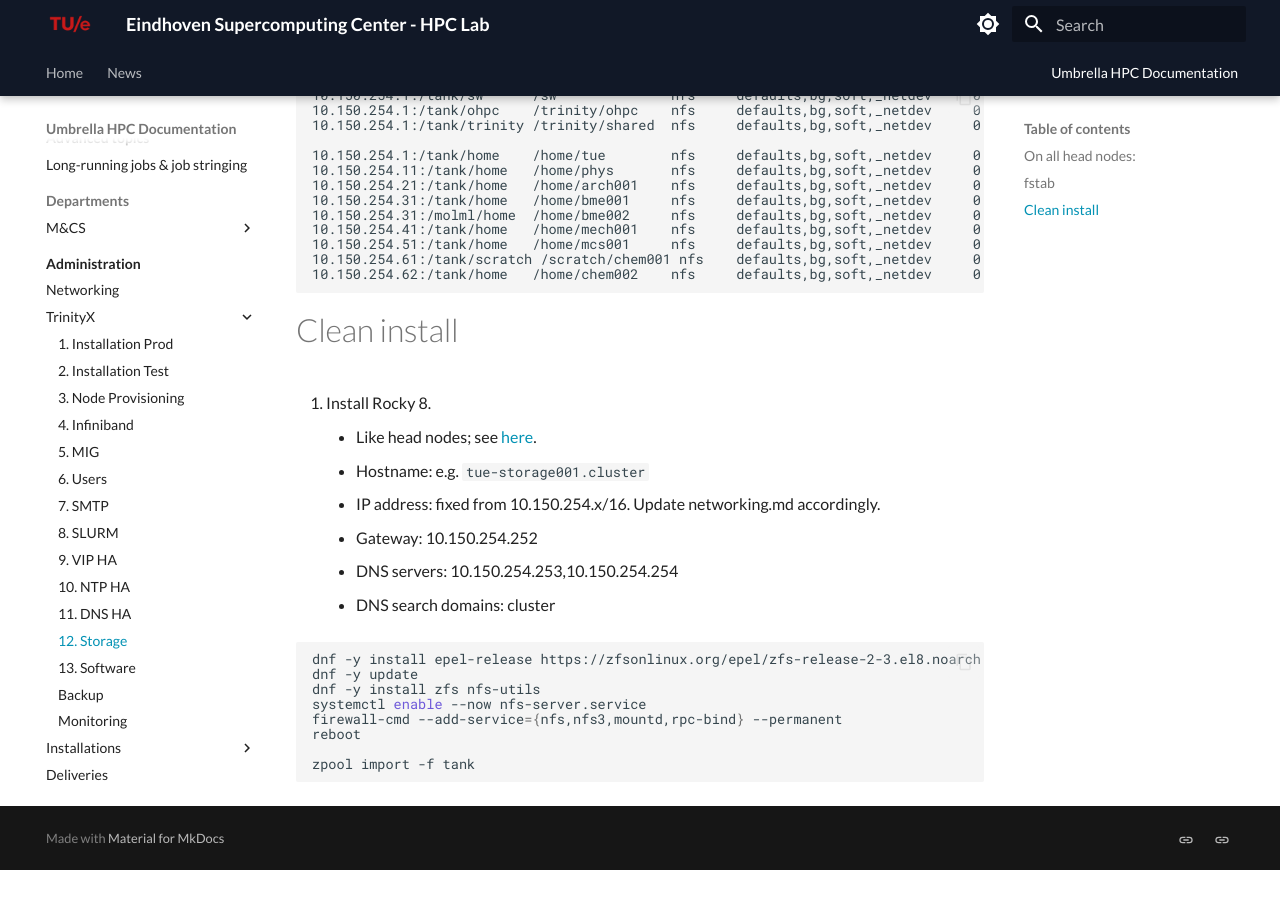
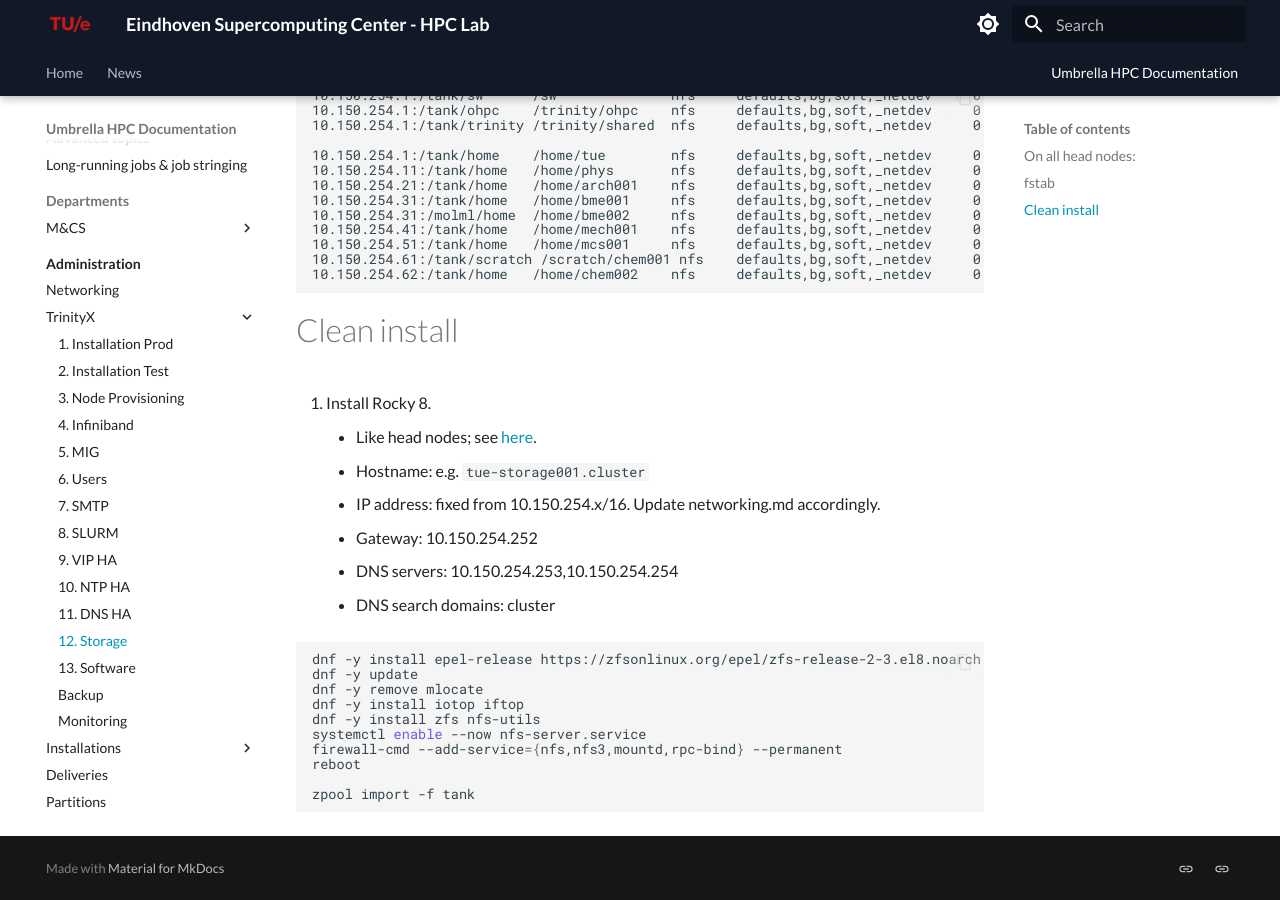
Before and after one commit to gferhpc/supercomputing.tue.nl, an MkDocs documentation site: the page built from pages/documentation/administration/trinityx/storage.md, in a window 1280 px wide and 900 px high, scrolled down 587 px. Built offline with MkDocs 1.6.1 and Material for MkDocs 9.7.7, drawn with Linux system fonts in a browser that asks for light colours; before the commit the page ends 1457 px from its top, so only the background shows below that.

Commit message:
doc: admin: trix: storage

````diff
--- a/pages/documentation/administration/trinityx/storage.md
+++ b/pages/documentation/administration/trinityx/storage.md
@@ -54,6 +54,8 @@
 ```shell
 dnf -y install epel-release https://zfsonlinux.org/epel/zfs-release-2-3.el8.noarch.rpm
 dnf -y update
+dnf -y remove mlocate
+dnf -y install iotop iftop
 dnf -y install zfs nfs-utils
 systemctl enable --now nfs-server.service
 firewall-cmd --add-service={nfs,nfs3,mountd,rpc-bind} --permanent
````
